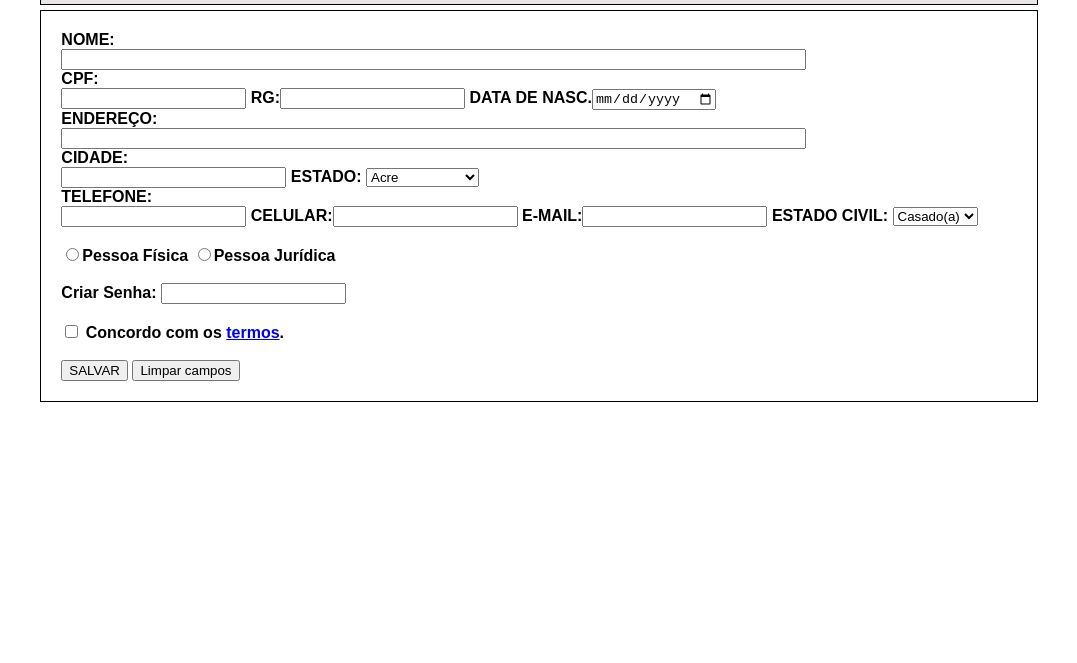
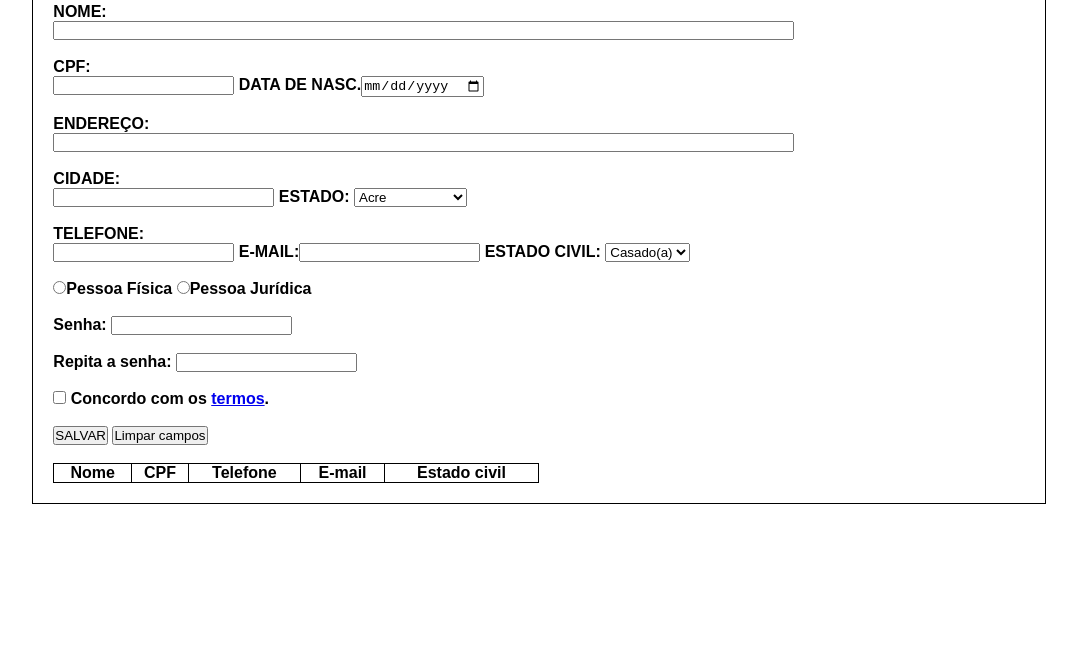
Before and after one commit to WesclayCODE/projeto-pratica-java-script, a plain HTML site: page index.html in a window 1280 px wide. Shown: the part 137-800 px from the top of the page, without its empty margins (101-1178 px from the left). Drawn offline with Linux system fonts and the light colour scheme.

Commit message:
Alterações no formulário

```diff
--- a/index.html
+++ b/index.html
@@ -11,13 +11,13 @@
         <strong><p>FICHA DE CADASTRO DE CLIENTES</p></strong>
         <img src="imagem.png" alt="logotipo">
     </header>
+        <main>
             <form>
                 <div>
-                <label for="nome">NOME:</label><br/><input type="text" name="nome" id="nome" size="90" /><br/>
+                    <label for="nome">NOME:</label><br/><input type="text" name="nome" id="nome" size="90" /><br/><br/>
                     <label for="cpf">CPF:</label><br><input type="number" name="cpf" id="cpf" />
-                <label for="rg">RG:</label><input type="number" name="rg" id="rg" />
-                <label for="nasc">DATA DE NASC.</label><input type="date" name="nasc" id="nasc" /><br/>
-                <label for="ender">ENDEREÇO:</label><br/><input type="text" name="ender" id="ender" size="90" /><br/>
+                    <label for="nasc">DATA DE NASC.</label><input type="date" name="nasc" id="nasc" /><br/><br />
+                    <label for="ender">ENDEREÇO:</label><br/><input type="text" name="ender" id="ender" size="90" /><br/><br />
                     <label for="cidade">CIDADE:</label><br/><input type="text" name="cidade" id="cidade" size="25" />
                     <label for="estado">ESTADO:</label>
                         <select name="estado" id="estado">
@@ -31,9 +31,8 @@
                             <option value="espiritoSanto">Espírito Santo</option>
                             <option value="pernambuco">Pernambuco</option>
                             <option value="">...</option>
-                    </select><br/>
+                        </select><br/><br />
                             <label for="telefone">TELEFONE:</label><br/><input type="tel" name="telefone" id="telefone" />
-                        <label for="celular">CELULAR:</label><input type="tel" name="celular" id="celular" />
                             <label for="email">E-MAIL:</label><input type="email" name="email" id="email" />
                             <label for="estCivil">ESTADO CIVIL:</label>
                             <select name="estCivil" id="estCivil">
@@ -42,11 +41,24 @@
                             </select><br /><br />
                             <input type="radio" name="pessoa" value="fisica" required />Pessoa Física
                             <input type="radio" name="pessoa" value="juridica" />Pessoa Jurídica<br /><br />
-                Criar Senha: <input type="password" name="senha" id="senha" /><br /><br />
-                <input type="checkbox" name="termos" id="termos" required /> <label for="">Concordo com os <a href="http://" target="_blank" rel="noopener noreferrer">termos</a>.</label><br /><br />
+                            Senha: <input type="password" name="senha" id="senha" /><br /><br />
+                            Repita a senha: <input type="password" name="repitaSenha" id="repitaSenha"><br /><br />
+                            <input type="checkbox" name="termos" id="termos" required /> <label for="">Concordo com os  <a   href="http://" target="_blank" rel="noopener noreferrer">termos</a>.</label><br /><br />
                             <button type="submit">SALVAR</button>
                             <button type="reset">Limpar campos</button>
+                            <br /><br/>
+                            <table>
+                                <tr>
+                                    <th>Nome</th>
+                                    <th>CPF</th>
+                                    <th>Telefone</th>
+                                    <th>E-mail</th>
+                                    <th>Estado civil</th>
+                                </tr>
+                            </table>
                  </div>
             </form>
+        </main>
+        <footer></footer>
 </body>
 </html>
--- a/style.css
+++ b/style.css
@@ -1,13 +1,19 @@
+* {
+    margin: 0;
+    padding: 0;
+}
+
 header {
     text-align: center;
     background-color: #e9e5e5;
     border: solid 1px black;
-    padding: 20px;
+    padding: 8px;
     margin-left: 100pt;
     margin-right: 100pt;
     font-size:16pt;
     font-family: Arial, Helvetica, sans-serif;
     display: flex;
+    align-items: center;
 }
 
 div {
@@ -18,10 +24,19 @@ div {
     font-size: 12pt;
     margin-left: 100pt;
     margin-right: 100pt;
-    margin-top:4pt;
+    margin-top:4pt;;
 }
 
 img {
     width: 15%;
     margin-left:35%;
 }
+
+table, th, td {
+    border: solid 1px black;
+    border-collapse: collapse;
+}
+
+table {
+    width: 50%;
+}
```
Also changed, not shown: 1 other file. Lines whose indentation alone changed are shown as unchanged.
